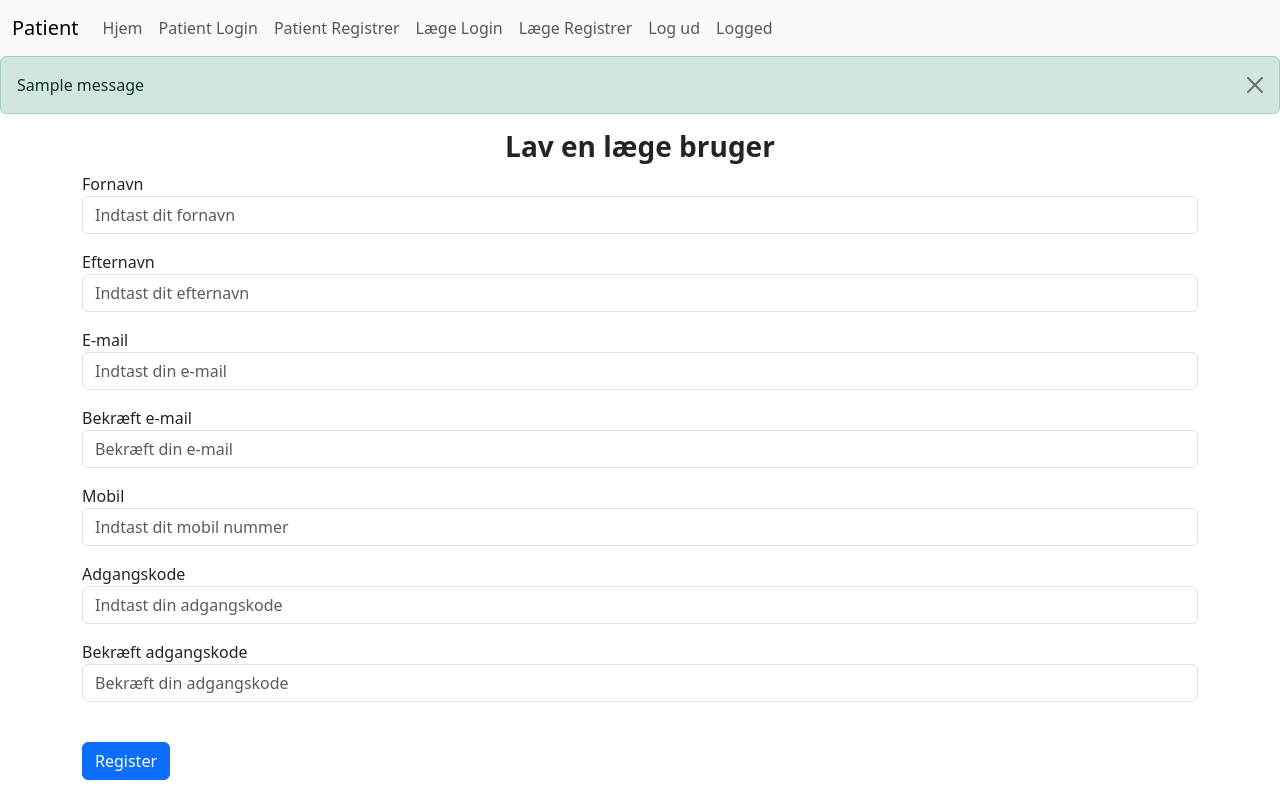
After one commit to Mads25O/booking-system, a Flask app: a page that uses website/templates/base.html in a window 1280 px wide. The commit adds this page. Run offline with Flask 3, Linux system fonts and the light colour scheme; tables that the repository leaves empty hold one stand-in row (values such as "Sample post"); one stand-in notice (Sample message) is shown.

Commit message:
Patient & læge login/register

```diff
--- a/website/auth.py
+++ b/website/auth.py
@@ -1,4 +1,5 @@
 from flask import Flask, Blueprint, render_template, request, redirect, url_for, session, flash
+from flask_login import login_user, login_required, logout_user, current_user
 from werkzeug.security import check_password_hash
 from .models import Patient, Doctor
 from . import db
@@ -7,21 +8,29 @@ import hashlib
 
 auth = Blueprint('auth', __name__)
 
-def generate_hash(cpr_number, salt=None):
+def generate_hash(unhashed_value, salt=None):
     if salt is None:
         salt = os.urandom(16).hex()
-    return hashlib.sha256((cpr_number + salt).encode()).hexdigest(), salt
+    return hashlib.sha256((unhashed_value + salt).encode()).hexdigest(), salt
 
 def check_cpr_exists(cpr_number):
-    patient = Patient.query.first()
-    if patient:
+    patients = Patient.query.all()
+    for patient in patients:
         hashed_cpr, _ = generate_hash(cpr_number, patient.cpr_salt)
         if hashed_cpr == patient.hashed_cpr_number:
             return True, patient
     return False, None
 
-def check_email_exists(email):
-    return Patient.query.filter_by(email=email).first() is not None
+def check_email_exists(email, user_type):
+    if user_type == 'patient':
+        users = Patient.query.all()
+    if user_type == 'doctor':
+        users = Doctor.query.all()
+
+    for user in users:
+        if user.email == email:
+            return True, user
+    return False, None
 
 
 @auth.route("/login", methods=["POST", "GET"])
@@ -36,27 +45,44 @@ def patient_login():
     if cpr_exists != False:
         hashed_password, _ = generate_hash(password_form, patient.password_salt)
         if hashed_password == patient.hashed_password:
-            print("logget ind")
+            login_user(patient, remember=True)
 
-    session["user"] = patient.id
-    return redirect(url_for("auth.user"))
+            session["user"] = f'patient:{patient.id}'
+            return redirect(url_for("views.logged"))
+        else:
+            flash('Forkert kode', category='error')
+    else:
+        flash('CPR er ikke i systemet', category='error')
+
+    return render_template('patient-login.html')
 
 
+@auth.route("/læge-login", methods=["POST", "GET"])
+def doctor_login():
+    if request.method != 'POST':
+        return render_template('doctor-login.html')
 
-@auth.route("/user")
-def user():
-    if "user" in session:
-        user = session["user"]
+    email_form = request.form.get("email_name")
+    password_form = request.form.get("password_name")
+    print(password_form)
+
+    email_exists, doctor = check_email_exists(email_form, 'doctor')
+    print(doctor.password_salt)
+    if email_exists:
+        hashed_password, _ = generate_hash(password_form, doctor.password_salt)
+        if hashed_password == doctor.hashed_password:
+            login_user(doctor, remember=True)
+
+            session["user"] = f'doctor:{doctor.id}'
+            return redirect(url_for("views.logged"))
+        else:
+            flash('Forkert kode', category='error')
     else:
-        return redirect(url_for("patient_login"))
-    return f"<h1>{user}</h1>"
+        flash('E-mail ikke i systemet', category='error')
 
-@auth.route("/læge-login")
-def doctor_login():
-    if request.method == 'POST':
-        pass
-    else:
-        return render_template('doctor-login.html')
+
+    return render_template('doctor-login.html')
+
 
 
 @auth.route("/lav-bruger", methods=["POST", "GET"])
@@ -76,53 +102,101 @@ def patient_register():
     # cpr_number = Patient.query.filter_by(cpr_number=cpr_number_form).first()
 
     cpr_exists, _ = check_cpr_exists(cpr_number_form)
+    email_exists, _ = check_email_exists(email_form, 'patient')
+
     if cpr_exists:
         flash('CPR-nummeret er allerede i systemet', category='error')
     elif password_form != password_form_confirm:
         flash('Adgangskoden stemmer ikke overens', category='error')
     elif email_form != email_form_confirm:
         flash('E-mail adressen stemmer ikke overens', category='error')
-    elif check_email_exists(email_form):
+    elif email_exists:
         flash('E-mail adressen er allerede i systemet', category='error')
     elif len(password_form) < 10:
         flash('Adgangskoden er for kort', category='error')
 
     # elif password != speciale_tegn:
-    #   fejl
+    #   kode for nem
     # elif password != ikke_stort_bogstav:
-    #   fejl
+    #   kode for nem
 
     else:
         hashed_cpr, cpr_salt = generate_hash(cpr_number_form)
         hashed_password, password_salt = generate_hash(password_form)
 
         new_patient = Patient(hashed_cpr_number=hashed_cpr,
-                              cpr_salt=cpr_salt,
-                              first_name=first_name_form,
-                              last_name=last_name_form,
-                              hashed_password=hashed_password,
-                              password_salt=password_salt,
-                              email=email_form,
-                              phone=phone_form
-                              )
+                                cpr_salt=cpr_salt,
+                                first_name=first_name_form,
+                                last_name=last_name_form,
+                                hashed_password=hashed_password,
+                                password_salt=password_salt,
+                                email=email_form,
+                                phone=phone_form
+                                )
 
         db.session.add(new_patient)
         db.session.commit()
-        # login_user(new_patient, remember=True)
+        login_user(new_patient, remember=True)
 
         flash('Bruger lavet!', category='success')
-        return redirect(url_for('views.home'))
+        return redirect(url_for('views.logged'))
 
     return render_template('patient-register.html')
 
-    # new_patient = Patient(cpr)
+@auth.route("/læge-lav-bruger", methods=["POST", "GET"])
+def doctor_register():
+    if request.method != 'POST':
+        return render_template('doctor-register.html')
 
-@auth.route("/læge-lav-bruger")
-def doctor_register():
+    first_name_form = request.form.get('first_name_name')
+    last_name_form = request.form.get('last_name_name')
+    password_form = request.form.get('password_name')
+    password_form_confirm = request.form.get('password_name_confirm')
+    email_form = request.form.get('email_name')
+    email_form_confirm = request.form.get('email_name_confirm')
+    phone_form = request.form.get('phone_name')
+
+    email_exists, _ = check_email_exists(email_form, 'doctor')
+
+
+    if password_form != password_form_confirm:
+        flash('Adgangskoden stemmer ikke overens', category='error')
+    elif email_form != email_form_confirm:
+        flash('E-mail adressen stemmer ikke overens', category='error')
+    elif email_exists:
+        flash('E-mail adressen er allerede i systemet', category='error')
+    elif len(password_form) < 10:
+        flash('Adgangskoden er for kort', category='error')
+
+    # elif password != speciale_tegn:
+    #   kode for nem
+    # elif password != ikke_stort_bogstav:
+    #   kode for nem
+
+    else:
+        hashed_password, password_salt = generate_hash(password_form)
+
+        new_doctor = Doctor(first_name=first_name_form,
+                                last_name=last_name_form,
+                                hashed_password=hashed_password,
+                                password_salt=password_salt,
+                                email=email_form,
+                                phone=phone_form
+                                )
+
+        db.session.add(new_doctor)
+        db.session.commit()
+        login_user(new_doctor, remember=True)
+
+        flash('Læge bruger lavet!', category='success')
+        return redirect(url_for('views.logged'))
+
     return render_template('doctor-register.html')
 
 
 
 @auth.route("/log-ud")
+@login_required
 def logout():
-    pass
+    logout_user()
+    return redirect(url_for('views.home'))
--- a/website/templates/base.html
+++ b/website/templates/base.html
@@ -52,10 +52,22 @@
                     <a class="nav-link" aria-current="page" href="{{ url_for('views.home') }}">Hjem</a>
                   </li>
                   <li class="nav-item">
-                    <a class="nav-link" href="{{ url_for('auth.patient_login') }}">Login</a>
+                    <a class="nav-link" href="{{ url_for('auth.patient_login') }}">Patient Login</a>
                   </li>
                   <li class="nav-item">
-                    <a class="nav-link" href="{{ url_for('auth.patient_register') }}">Registrer</a>
+                    <a class="nav-link" href="{{ url_for('auth.patient_register') }}">Patient Registrer</a>
+                  </li>
+                  <li class="nav-item">
+                    <a class="nav-link" href="{{ url_for('auth.doctor_login') }}">Læge Login</a>
+                  </li>
+                  <li class="nav-item">
+                    <a class="nav-link" href="{{ url_for('auth.doctor_register') }}">Læge Registrer</a>
+                  </li>
+                  <li class="nav-item">
+                    <a class="nav-link" href="{{ url_for('auth.logout') }}">Log ud</a>
+                  </li>
+                  <li class="nav-item">
+                    <a class="nav-link" href="{{ url_for('views.logged') }}">Logged</a>
                   </li>
                 </ul>
               </div>
@@ -64,24 +76,14 @@
           {% with messages = get_flashed_messages(with_categories=true) %}
           {% if messages %}
             {% for category, message in messages %}
-          {% if category == 'error' %}
-          <div class="alert alert-danger alert-dismissable fade show">
+            <div class="alert alert-{{ 'danger' if category == 'error' else 'success' }} alert-dismissible fade show" role="alert">
               {{ message }}
-            <button type="button" class="close" data-dismiss="alert">
-              <span aria-hidden="true">&times;</span>
-            </button>
+              <button type="button" class="btn-close" data-bs-dismiss="alert" aria-label="Close"></button>
             </div>
-          {% else %}
-          <div class="alert alert-success alert-dismissable fade show">
-            {{ message }}
-            <button type="button" class="close" data-dismiss="alert">
-              <span aria-hidden="true">&times;</span>
-            </button>
-          </div>
-          {% endif %}
             {% endfor %}
           {% endif %}
           {% endwith %}
+
         <div class="container">
           {% block content %}{% endblock %}
         </div>
--- /dev/null
+++ b/website/templates/doctor-register.html
@@ -0,0 +1,38 @@
+{% extends "base.html" %}
+{% block title %}Register{% endblock %}
+{% block content %}
+<form method="POST">
+    <h3 class="fw-bold text-center">Lav en læge bruger</h3>
+    <div class="mb-3">
+        <label for="first_name_label">Fornavn</label>
+        <input type="first_name_type" name="first_name_name" id="first_name_id" class="form-control" placeholder="Indtast dit fornavn">
+    </div>
+    <div class="mb-3">
+        <label for="last_name_label">Efternavn</label>
+        <input type="last_name_type" name="last_name_name" id="last_name_id" class="form-control" placeholder="Indtast dit efternavn">
+    </div>
+    <div class="mb-3">
+        <label for="email_label">E-mail</label>
+        <input type="email_type" name="email_name" id="email_id" class="form-control" placeholder="Indtast din e-mail">
+    </div>
+    <div class="mb-3">
+        <label for="email_label_2">Bekræft e-mail</label>
+        <input type="email_type_2" name="email_name_confirm" id="email_id_2" class="form-control" placeholder="Bekræft din e-mail">
+    </div>
+    <div class="mb-3">
+        <label for="phone_label">Mobil</label>
+        <input type="phone_type" name="phone_name" id="phone_id" class="form-control" placeholder="Indtast dit mobil nummer">
+    </div>
+
+    <div class="mb-3">
+        <label for="password_label">Adgangskode</label>
+        <input type="password_type" name="password_name" id="password_id" class="form-control" placeholder="Indtast din adgangskode">
+    </div>
+    <div class="mb-3">
+        <label for="password_label_2">Bekræft adgangskode</label>
+        <input type="password_type_2" name="password_name_confirm" id="password_id_2" class="form-control" placeholder="Bekræft din adgangskode">
+    </div>
+    <br>
+    <button type="submit" class="btn btn-primary">Register</button>
+</form>
+{% endblock %}
--- /dev/null
+++ b/website/templates/logged-in.html
@@ -0,0 +1,5 @@
+{% extends 'base.html' %}
+
+{% block content %}
+<h1>logged in wuhuuuuu</h1>
+{% endblock %}
--- a/website/templates/patient-login.html
+++ b/website/templates/patient-login.html
@@ -2,7 +2,7 @@
 {% block title %}Login{% endblock %}
 {% block content %}
 <form method="POST">
-    <h3 align="center" class="fw-bold">Login</h3>
+    <h3 align="center" class="fw-bold">Patient Login</h3>
     <div class="mb-3">
         <label for="cpr_number">CPR-Nummer</label>
         <input type="cpr_number" name="cpr_number" id="cpr_number" class="form-control" placeholder="Tast dit CPR nummer ind">
```
Also changed, not shown: website/__init__.py (+11 -3 lines), website/models.py (+9 -2 lines), website/templates/doctor-login.html (added, +16 -0 lines), website/templates/index.html (+9 -1 lines), website/views.py (+17 -2 lines). Lines whose indentation alone changed are shown as unchanged.
